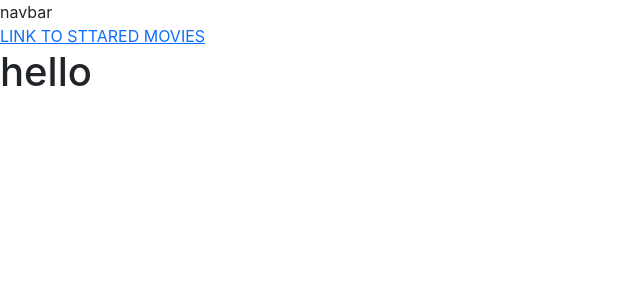
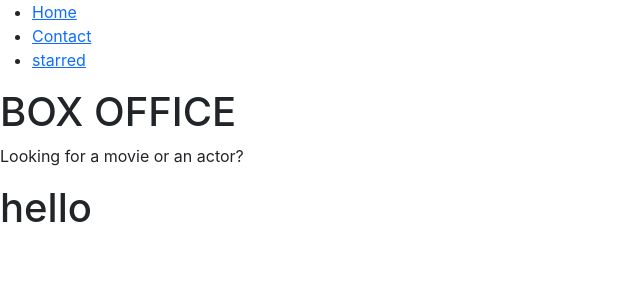
Before and after one commit to Anushasri-27/box-office-react-app, a React (Create React App) app: page / in a window 1280 px wide. Shown: the top 300 px of the page, without its empty margins (0-640 px from the left). Built offline with nearby package versions, Linux system fonts and the light colour scheme.

Commit message:
added navigation and shared layout using oulet in react

```diff
--- /dev/null
+++ b/src/components/AppTitle.jsx
@@ -0,0 +1,19 @@
+export default function AppTitle( props){
+
+    //setting default valu for props
+    const{
+         title="BOX OFFICE",
+         subtitle="Looking for a movie or an actor?"  ,
+    } =props;
+
+    return(
+
+        <div>
+            <h1>{title}</h1>
+            <p>{subtitle}</p>
+        </div>
+
+
+
+    )
+};
--- a/src/components/Mainlayout.jsx
+++ b/src/components/Mainlayout.jsx
@@ -1,10 +1,12 @@
 import { Outlet } from "react-router-dom";
 import Nav from "./Nav";
+import AppTitle from "./AppTitle";
 function Mainlayout(){
 return(
     <div>
          <Nav />
-        <Outlet />
+         <AppTitle />
+         <Outlet />
     </div>
 )
 
--- a/src/components/Nav.jsx
+++ b/src/components/Nav.jsx
@@ -1,13 +1,40 @@
 import { Link } from "react-router-dom";
 
+const LINK=[
+{
+ text:"Home",
+ to:"/",
+
+},
+{
+    text:"Contact",
+    to:"/contact",
+
+
+},
+{
+   text:"starred",
+   to:"/starred",
+
+}
+
+]
 
 function Nav(){
     return(
-     <>
-         <div>navbar</div>
-        <Link to="/Starred">LINK TO STTARED MOVIES</Link>
+     <div>
+        <ul>
+            {
+                LINK.map((item) => (
+                       <li key={item.to}>
+                              <Link to={item.to}>{item.text}</Link>
 
-     </>
+                       </li>
+                    ))
+            }
+
+        </ul>
+     </div>
     )
 };
 
```
